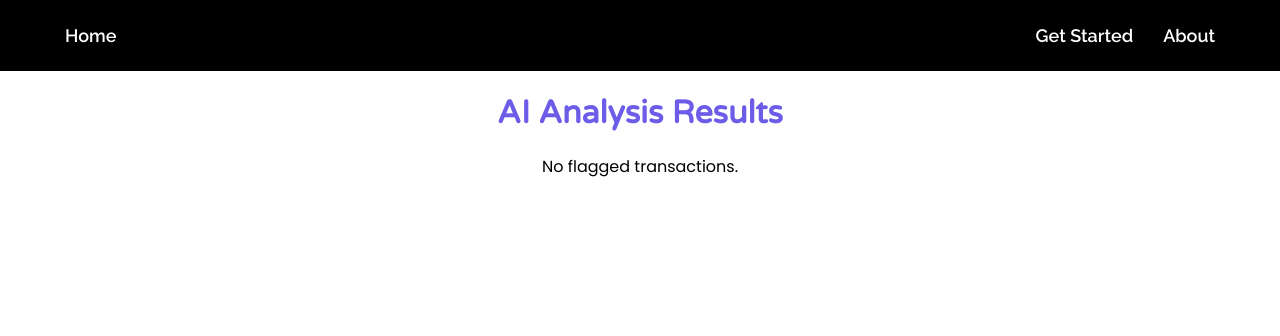
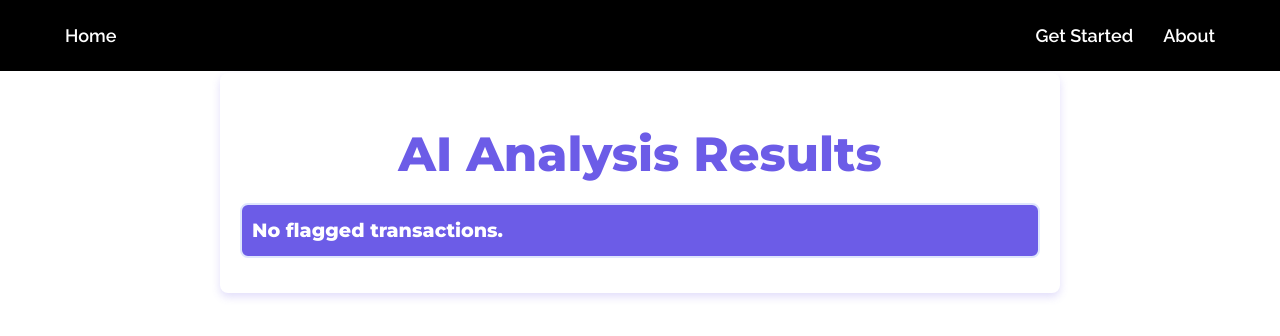
Before and after one commit to raiya-m/wallet-shield, a React (Vite) app in the folder wallet-shield/: page /aianalysis in a window 1280 px wide. Shown: the top 336 px of the page. Built offline with nearby package versions, Linux system fonts and the light colour scheme.

Commit message:
added chart.js for table

```diff
--- a/wallet-shield/package.json
+++ b/wallet-shield/package.json
@@ -10,7 +10,9 @@
     "preview": "vite preview"
   },
   "dependencies": {
+    "chart.js": "^4.4.8",
     "react": "^18.2.0",
+    "react-chartjs-2": "^5.3.0",
     "react-dom": "^18.2.0",
     "react-router-dom": "^6.30.0"
   },
--- a/wallet-shield/src/pages/Aiananalysis.jsx
+++ b/wallet-shield/src/pages/Aiananalysis.jsx
@@ -1,22 +1,59 @@
 import React from 'react';
 import { useLocation } from 'react-router-dom';
+import { Bar } from 'react-chartjs-2';
+import 'chart.js/auto';
+import { useState, useEffect } from 'react';
 
 const Aiananalysis = () => {
     const location = useLocation();
     const { flagged_transactions = [], message = '' } = location.state || {};
+    useEffect(() => {
+        if (flagged_transactions.length > 0) {
+            const labels = flagged_transactions.map((txn) => txn.transaction_id);
+            const gasFeeData = flagged_transactions.map((txn) => {
+                const match = txn.reason.match(/Gas Fee: (\d+\.?\d*)/);
+                return match ? parseFloat(match[1]) : 0;
+            });
+            const transactionAmountData = flagged_transactions.map((txn) => {
+                const match = txn.reason.match(/Transaction Amount: (\d+\.?\d*)/);
+                return match ? parseFloat(match[1]) : 0;
+            });
+
+
+        }
+    }, [flagged_transactions]);
     return (
-        <div className="ai-analysis">
+        <div className="ai-analysis" >
             <h1>AI Analysis Results</h1>
-            {message && <p>{message}</p>}
+
             {flagged_transactions.length > 0 ? (
-                <ul>
-                    {flagged_transactions.map((txn, index) => (
-                        <li key={index}>
-                            <p><strong>Transaction ID:</strong> {txn.transaction_id}</p>
-                            <p><strong>Reason:</strong> {txn.reason}</p>
-                        </li>
-                    ))}
-                </ul>
+                <>
+                    <div style={{ marginBottom: '20px' }}>
+                        <h2>Summary</h2>
+                        <p><strong>Total Flagged Transactions:</strong> {flagged_transactions.length}</p>
+                    </div>
+
+                    <div style={{ marginBottom: '20px' }}>
+                        <h2>Flagged Transactions</h2>
+                        <table style={{ borderCollapse: 'collapse', width: '100%', margin: '20px 0', textAlign: 'left' }}>
+                            <thead>
+                                <tr style={{ backgroundColor: '#f2f2f2' }}>
+                                    <th style={{ padding: '10px', border: '1px solid #ddd' }}>Transaction ID</th>
+                                    <th style={{ padding: '10px', border: '1px solid #ddd' }}>Reason</th>
+                                </tr>
+                            </thead>
+                            <tbody>
+                                {flagged_transactions.map((txn, index) => (
+                                    <tr key={index} style={{ borderBottom: '1px solid #ddd' }}>
+                                        <td style={{ padding: '10px', border: '1px solid #ddd' }}>{txn.transaction_id}</td>
+                                        <td style={{ padding: '10px', border: '1px solid #ddd' }}>{txn.reason}</td>
+                                    </tr>
+                                ))}
+                            </tbody>
+                        </table>
+                    </div>
+
+                </>
             ) : (
                 <p>No flagged transactions.</p>
             )}
--- a/wallet-shield/src/styles.css
+++ b/wallet-shield/src/styles.css
@@ -2,6 +2,7 @@
 @import url('https://fonts.googleapis.com/css2?family=Poppins:wght@700&family=Montserrat:wght@800&family=Bebas+Neue&display=swap');
 @import url('https://fonts.googleapis.com/css2?family=Lora:wght@600&family=Merriweather:wght@600&family=Playfair+Display:wght@600&family=Raleway:wght@600&family=Inter:wght@600&display=swap');
 @import url('https://fonts.googleapis.com/css2?family=Lora:wght@600&family=Merriweather:wght@600&family=Playfair+Display:wght@600&family=Raleway:wght@600&family=Inter:wght@600&display=swap');
+@import url('https://fonts.googleapis.com/css2?family=Varela+Round&display=swap');
 
 body {
     font-family: 'Poppins', sans-serif;
@@ -189,6 +190,7 @@ button:hover {
     transform: translateY(-240px);
 
 }
+
 .article-caption {
     font-family: 'Varela Round', sans-serif;
     color: white;
@@ -267,3 +269,77 @@ button:hover {
     color: #888;
     margin-top: 20px;
 }
+
+
+
+
+
+
+.ai-analysis {
+    color: #58525c;
+    font-family: 'Montserrat', sans-serif;
+    padding: 20px;
+    background-color: #ffffff;
+    border-radius: 8px;
+    width: 80%;
+    max-width: 800px;
+    margin: 0 auto;
+    box-shadow: 0px 4px 8px rgba(108, 92, 231, 0.2);
+}
+.ai-analysis h1 {
+    font-family: 'Montserrat', sans-serif;
+    color: #6c5ce7;
+    font-size: 3rem;
+    font-weight: 600;
+    text-align: center;
+    margin-bottom: 20px;
+}
+
+.ai-analysis h2 {
+    font-family: 'Montserrat', sans-serif;
+    color: #6c5ce7;
+    font-size: 2rem;
+    font-weight: 500;
+    text-align: center;
+    margin-bottom: 15px;
+}
+
+.ai-analysis p {
+    color: #ffffff;
+    background-color: #6c5ce7;
+    font-size: 1.2rem;
+    line-height: 1.6;
+    padding: 10px;
+    border: 2px solid #dfe6fd;
+    border-radius: 8px;
+    text-align: left;
+    margin-bottom: 15px;
+}
+
+.ai-analysis table {
+    width: 100%;
+    border-collapse: collapse;
+    margin: 20px 0;
+}
+
+.ai-analysis table th,
+.ai-analysis table td {
+    text-align: left;
+    padding: 10px;
+    border: 1px solid #ddd;
+}
+
+.ai-analysis table th {
+    background-color: #dfe6fd;
+    color: #6c5ce7;
+    font-size: 1.2rem;
+    text-transform: uppercase;
+}
+
+.ai-analysis table tr:nth-child(even) {
+    background-color: #f7f5ff;
+}
+
+.ai-analysis table tr:hover {
+    background-color: #eae8ff;
+}
```
Also changed, not shown: 2 other files (tests, documents, lock files or other folders).
